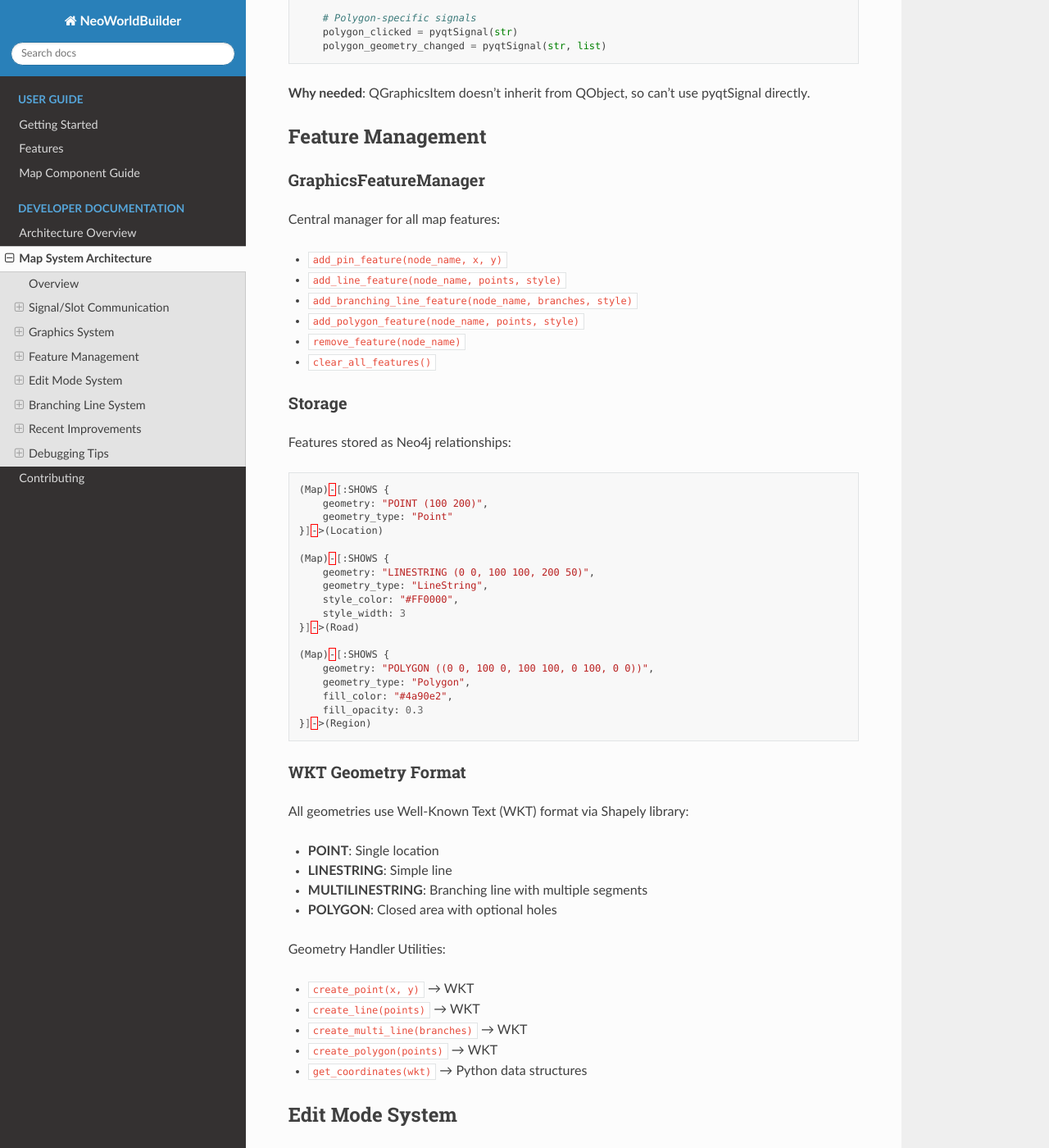
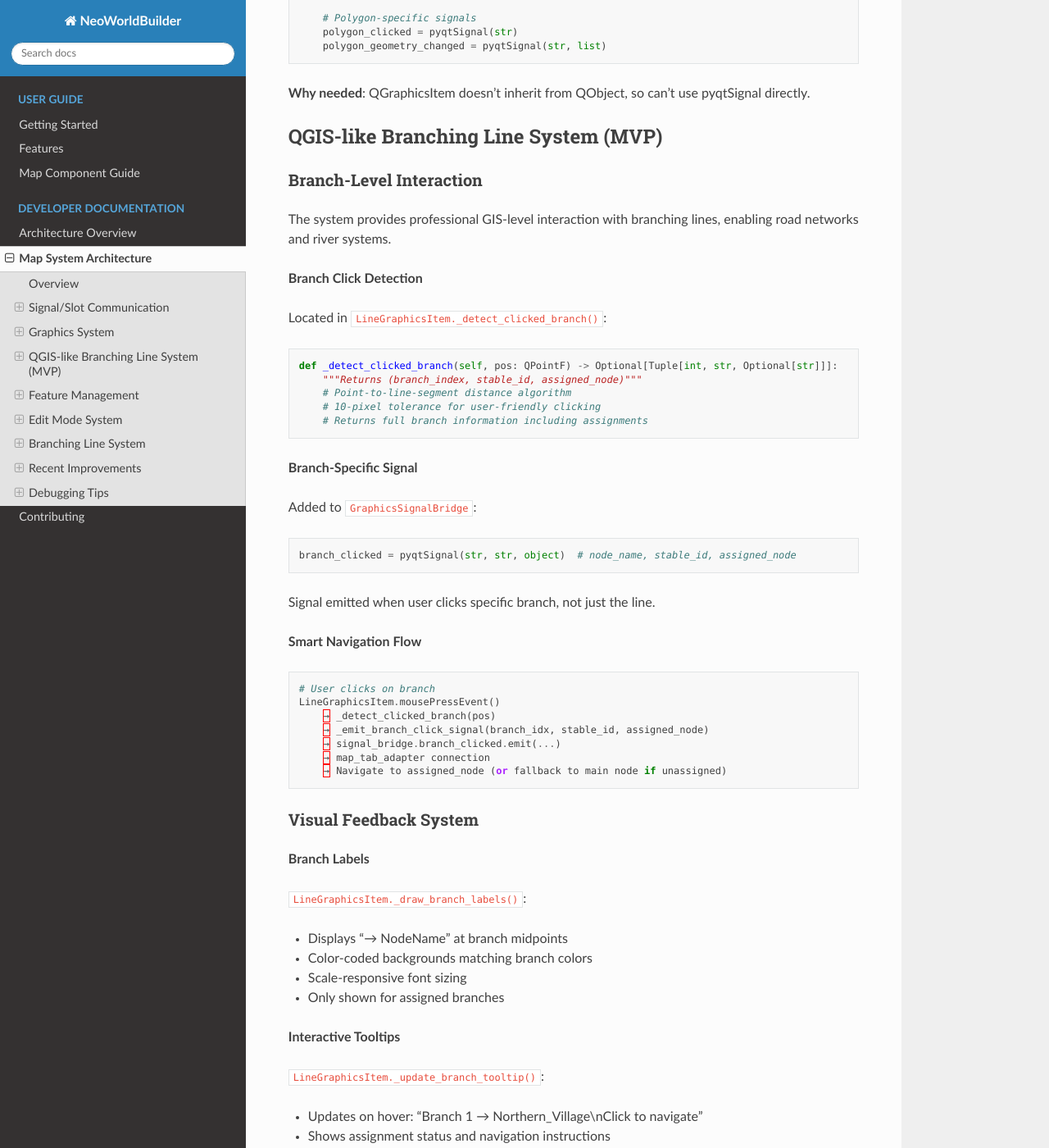
Before and after one commit to cmintert/NeoWorldBuilder, a Sphinx documentation site: the page built from source/dev/map-system.rst, in a window 1280 px wide and 1400 px high, scrolled down 2545 px. Shown: the whole window at 82% size. Built offline with Sphinx 7.4.7 and the Read the Docs theme 3.1.0, drawn with Linux system fonts in a browser that asks for light colours; pages that are not in the unit, such as notebooks, are missing from menus; some of the changed text lies outside the part shown.

Commit message:
Update Sphinx documentation for QGIS-like branching line features
Add comprehensive documentation for the new interactive network topology features
in both user guide and developer documentation.

User Guide Updates (source/guide/map-component.rst):
- Expanded "Branching Lines" section with QGIS-like capabilities
- Documented branch assignment dialog with validation
- Added interactive navigation workflow (click branches to navigate)
- Described visual branch labels with color-coded backgrounds
- Explained hover tooltips showing assignments and instructions
- Documented junction point markers with connection counts
- Added "Show Connected Features" context menu documentation
- Updated keyboard shortcuts and edit mode instructions

Developer Documentation Updates (source/dev/map-system.rst):
- New section: "QGIS-like Branching Line System (MVP)"
- Detailed branch click detection algorithm explanation
- Documented new branch_clicked signal in GraphicsSignalBridge
- Explained smart navigation flow with code examples
- Described visual feedback system (labels, tooltips, junction markers)
- Network topology features with connectivity query documentation
- Dialog validation improvements with code references
- Neo4j data model for branch assignments with examples
- Use cases: road networks, river systems, rail networks, trade routes

Technical Details Documented:
- Point-to-line-segment distance calculation (10-pixel tolerance)
- _detect_clicked_branch() method implementation
- _draw_branch_labels() rendering system
- _update_branch_tooltip() hover detection
- _show_connected_features() junction analysis
- Branch assignment storage as flat properties

Code Examples:
- Python implementation snippets
- Cypher query examples for data storage
- Signal flow diagrams
- Example dialog output for junction connectivity

Files Modified:
- source/guide/map-component.rst: +68 lines (user-facing documentation)
- source/dev/map-system.rst: +133 lines (technical architecture)

🤖 Generated with [Claude Code](https://claude.com/claude-code)

Co-Authored-By: Claude <noreply@anthropic.com>

```diff
--- a/source/dev/map-system.rst
+++ b/source/dev/map-system.rst
@@ -132,6 +132,138 @@ The ``GraphicsSignalBridge`` connects QGraphicsItem signals to PyQt signals:
         polygon_geometry_changed = pyqtSignal(str, list)
 
 **Why needed**: QGraphicsItem doesn't inherit from QObject, so can't use pyqtSignal directly.
+
+QGIS-like Branching Line System (MVP)
+--------------------------------------
+
+Branch-Level Interaction
+~~~~~~~~~~~~~~~~~~~~~~~~~
+
+The system provides professional GIS-level interaction with branching lines, enabling road networks and river systems.
+
+**Branch Click Detection**
+
+Located in ``LineGraphicsItem._detect_clicked_branch()``:
+
+.. code-block:: python
+
+    def _detect_clicked_branch(self, pos: QPointF) -> Optional[Tuple[int, str, Optional[str]]]:
+        """Returns (branch_index, stable_id, assigned_node)"""
+        # Point-to-line-segment distance algorithm
+        # 10-pixel tolerance for user-friendly clicking
+        # Returns full branch information including assignments
+
+**Branch-Specific Signal**
+
+Added to ``GraphicsSignalBridge``:
+
+.. code-block:: python
+
+    branch_clicked = pyqtSignal(str, str, object)  # node_name, stable_id, assigned_node
+
+Signal emitted when user clicks specific branch, not just the line.
+
+**Smart Navigation Flow**
+
+.. code-block:: python
+
+    # User clicks on branch
+    LineGraphicsItem.mousePressEvent()
+        → _detect_clicked_branch(pos)
+        → _emit_branch_click_signal(branch_idx, stable_id, assigned_node)
+        → signal_bridge.branch_clicked.emit(...)
+        → map_tab_adapter connection
+        → Navigate to assigned_node (or fallback to main node if unassigned)
+
+Visual Feedback System
+~~~~~~~~~~~~~~~~~~~~~~
+
+**Branch Labels**
+
+``LineGraphicsItem._draw_branch_labels()``:
+
+* Displays "→ NodeName" at branch midpoints
+* Color-coded backgrounds matching branch colors
+* Scale-responsive font sizing
+* Only shown for assigned branches
+
+**Interactive Tooltips**
+
+``LineGraphicsItem._update_branch_tooltip()``:
+
+* Updates on hover: "Branch 1 → Northern_Village\\nClick to navigate"
+* Shows assignment status and navigation instructions
+* Real-time updates based on mouse position
+
+**Junction Markers**
+
+``LineGraphicsItem._draw_branching_point()`` enhanced with:
+
+* Red circular badges showing connection count (for 3+ branches)
+* Scale-responsive badge sizing
+* Visual distinction of network topology
+
+Network Topology Features
+~~~~~~~~~~~~~~~~~~~~~~~~~~
+
+**Junction Connectivity Query**
+
+``LineGraphicsItem._show_connected_features()``:
+
+Right-click junction → Context menu "Show Connected (N branches)" → Dialog displays:
+
+* Junction coordinates
+* Connected branch count
+* Each branch's: stable_id, assignment, point count
+
+**Example Output**:
+
+.. code-block:: text
+
+    Junction at (450, 320)
+    Connected branches: 4
+
+    Branch details:
+      • Main Stem → City_Center (8 points)
+      • Branch 1 → Northern_District (5 points)
+      • Branch 2 → Western_Port (6 points)
+      • Branch 3 (unassigned) (4 points)
+
+Dialog Validation
+~~~~~~~~~~~~~~~~~
+
+``BranchingLineFeatureDialog.accept_dialog()`` improvements:
+
+1. **Primary Target Validation**: Red border + error message if empty
+2. **Branch Assignment Warning**: Confirmation dialog if no assignments
+3. **Visual Feedback**: Clears styling when valid
+
+Data Model
+~~~~~~~~~~
+
+Branch assignments stored as flat properties in Neo4j:
+
+.. code-block:: cypher
+
+    (Map)-[:SHOWS {
+        geometry: "MULTILINESTRING ((0 0, 100 100), (100 100, 200 50))",
+        geometry_type: "MultiLineString",
+        branch_count: 2,
+        branch_main_stem: "City_Center",
+        branch_branch_1: "Northern_District",
+        style_color: "#FF0000",
+        style_width: 2
+    }]->(RoadNetwork)
+
+Stable IDs ensure consistent branch identification across sessions.
+
+Use Cases
+~~~~~~~~~
+
+1. **Road Networks**: Highway systems with exit branches to cities
+2. **River Systems**: Main rivers with tributary branches to sources
+3. **Rail Networks**: Main lines with branch lines to terminals
+4. **Trade Routes**: Primary routes with branches to trading posts
 
 Feature Management
 ------------------
```
Also changed, not shown: source/guide/map-component.rst (+56 -12 lines).
